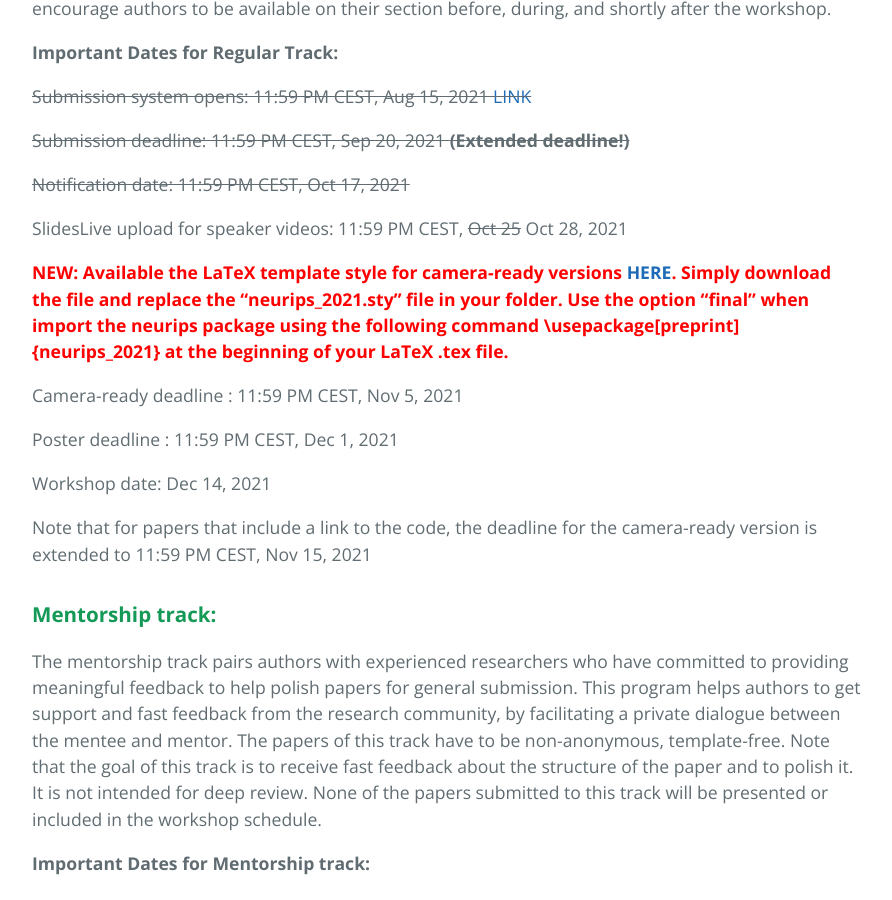
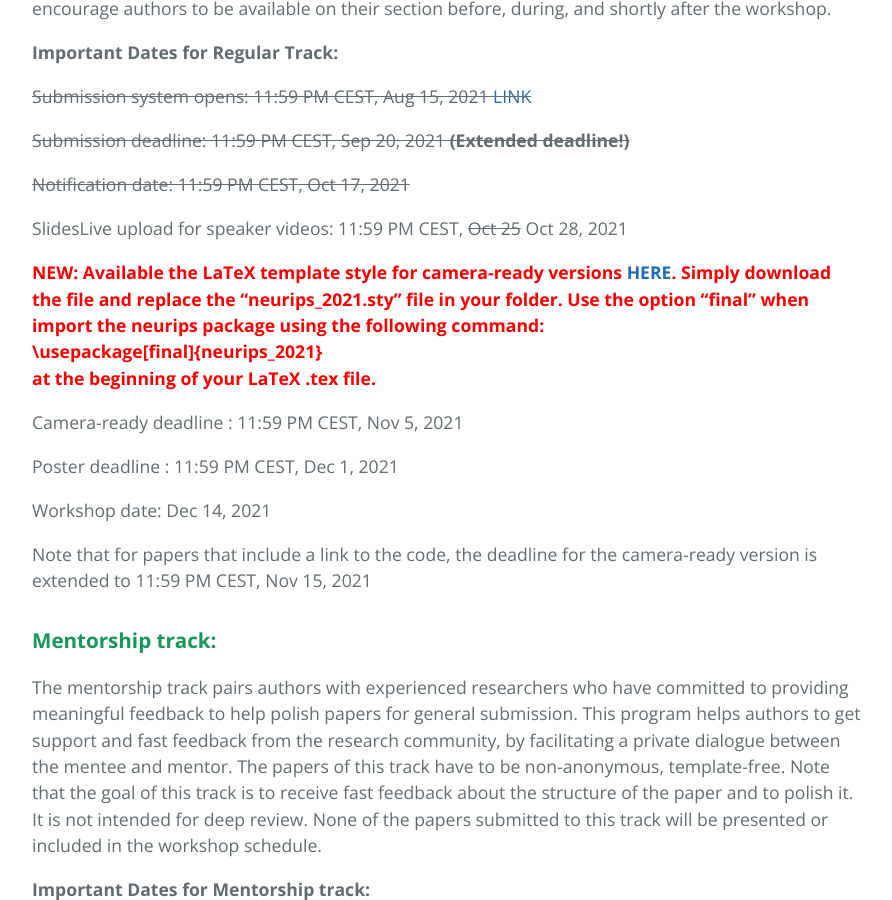
Before and after one commit to xai4debugging/xai4debugging.github.io, a Jekyll site: the page built from index.md, in a window 1280 px wide and 900 px high, scrolled down 3203 px. Shown: the whole window, without its empty margins (192-1084 px from the left). Built offline with Jekyll 4.4.1, drawn with Linux system fonts in a browser that asks for light colours.

Commit message:
fixed typos

```diff
--- a/index.md
+++ b/index.md
@@ -66,7 +66,7 @@ We are planning to include an additional virtual channel, like Slack, where each
 SlidesLive upload for speaker videos: 11:59 PM CEST, ~~Oct 25~~ Oct 28, 2021
 
 
-**<span style="color:red"> NEW: Available the LaTeX template style for camera-ready versions <a href="files/neurips_2021.sty">HERE</a>. Simply download the file and replace the "neurips_2021.sty" file in your folder. Use the option "final" when import the neurips package using the following command \usepackage[preprint]{neurips_2021} at the beginning of your LaTeX .tex file.</span>**
+**<span style="color:red"> NEW: Available the LaTeX template style for camera-ready versions <a href="files/neurips_2021.sty">HERE</a>. Simply download the file and replace the "neurips_2021.sty" file in your folder. Use the option "final" when import the neurips package using the following command:<br>\usepackage[final]{neurips_2021}<br>at the beginning of your LaTeX .tex file.</span>**
 
 Camera-ready deadline : 11:59 PM CEST, Nov 5, 2021
 
```
